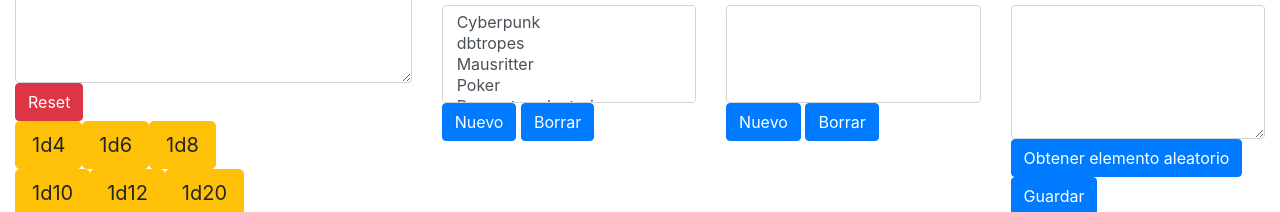
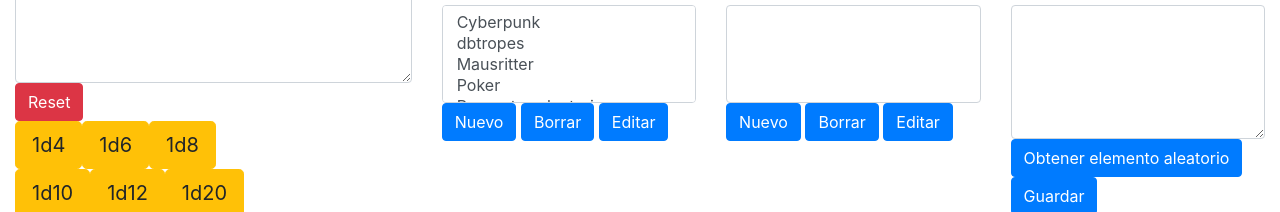
Before and after one commit to Alberaan/SoloJS, a plain HTML site: page tablas aleatorias.html in a window 1280 px wide. Shown: the part 182-394 px from the top of the page. Drawn offline with nearby package versions, Linux system fonts and the light colour scheme.

Commit message:
Add files via upload

```diff
--- a/tablas aleatorias.html
+++ b/tablas aleatorias.html
@@ -54,6 +54,7 @@
                       </select>
                       <button onclick="crearSistema()" class="btn btn-primary">Nuevo</button>
                       <button onclick="borrarSistema()" class="btn btn-primary">Borrar</button>
+                      <button onclick="editarSistema()" class="btn btn-primary">Editar</button>
                     </div>
                     <div class="col-md-4">
                       <h4>Seleccionar tabla:</h4>
@@ -61,6 +62,7 @@
                       </select>
                       <button onclick="crearTabla()" class="btn btn-primary">Nuevo</button>
                       <button onclick="borrarTabla()" class="btn btn-primary">Borrar</button>
+                      <button onclick="editarTabla()" class="btn btn-primary">Editar</button>
                     </div>
                     <div class="col-md-4">
                       <h4>Contenido tabla:</h4>
--- a/tablas aleatorias.js
+++ b/tablas aleatorias.js
@@ -278,6 +278,59 @@ function crearSistema(){
   rellenarBotones();
 }
 
+function editarSistema(){
+  const sistemaSelect = document.getElementById('sistemas').value;
+  if (sistemaSelect == "" ||sistemaSelect == null){
+    alert("Debes de seleccionar un sistema");
+    return;
+  }
+
+  let nuevoSistema = prompt("Nuevo nombre para el sistema:", sistemaSelect);
+
+  if (nuevoSistema== null || nuevoSistema== "") {
+    alert("Cancelado. Introduce un nombre válido");
+    return
+  }
+  for (sistema of datos.sistemas){
+    if(sistema.nombre == sistemaSelect){
+      sistema.nombre = nuevoSistema;
+    }
+  }
+  localStorage.setItem("datos_sistemas", JSON.stringify(datos));
+  cargarDatos();
+  rellenarBotones();
+  alert("Nombre del sistema actualizado");
+  return;
+}
+
+function editarTabla(){
+  const tablaSelect = document.getElementById('ficheros').value;
+  if (tablaSelect == "" || tablaSelect == null){
+    alert("Debes de seleccionar una tabla");
+    return;
+  }
+
+  let nuevaTabla = prompt("Nuevo nombre para la tabla:", tablaSelect);
+
+  if (nuevaTabla == null || nuevaTabla == "") {
+    alert("Cancelado. Introduce un nombre válido");
+    return
+  }
+
+  for (sistema of datos.sistemas){
+    for (tabla of sistema.ficheros){
+      if(tabla.nombre == tablaSelect){
+        tabla.nombre = nuevaTabla;
+      }
+    }
+  }
+  localStorage.setItem("datos_sistemas", JSON.stringify(datos));
+  cargarDatos();
+  rellenarBotones();
+  alert("Nombre de la tabla actualizado");
+  return;
+}
+
 function actualizarContenido(){
   const sistemaSelect = document.getElementById('sistemas');
   const ficheroSelect = document.getElementById('ficheros');
```
